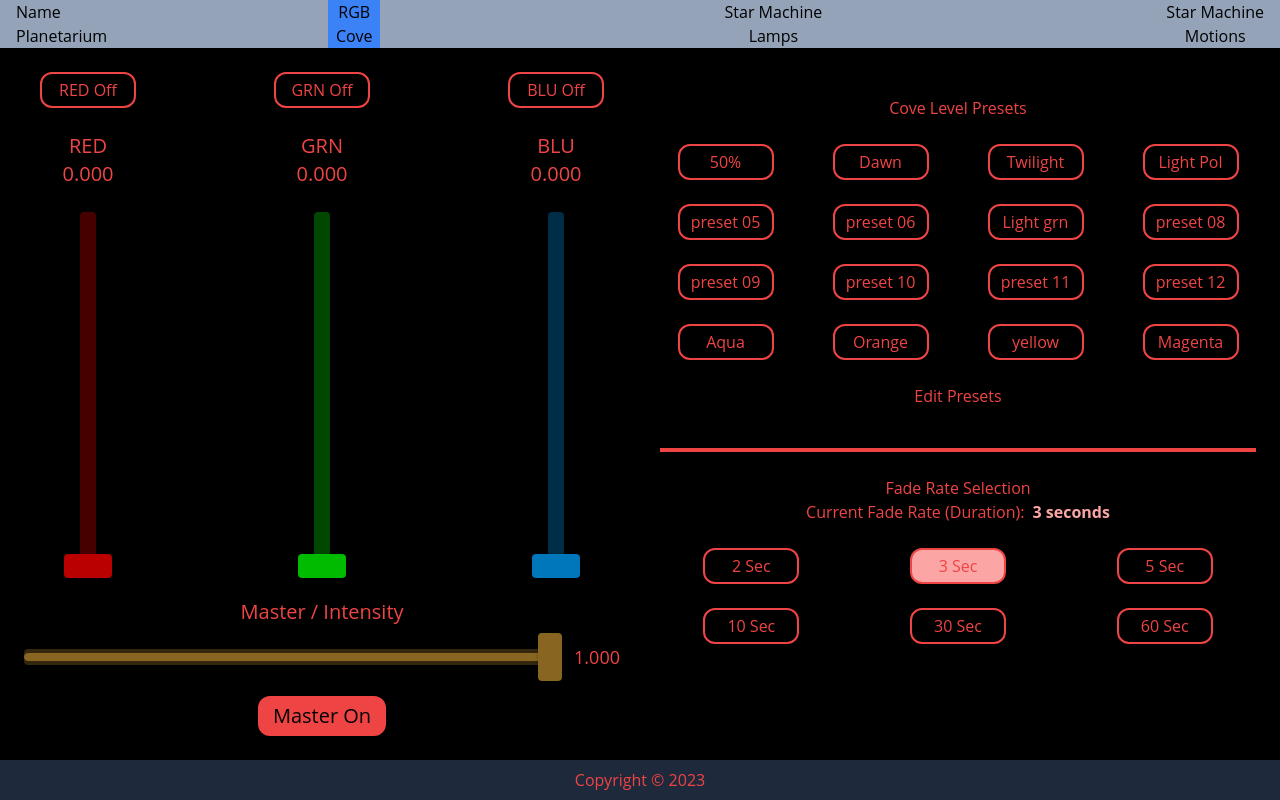
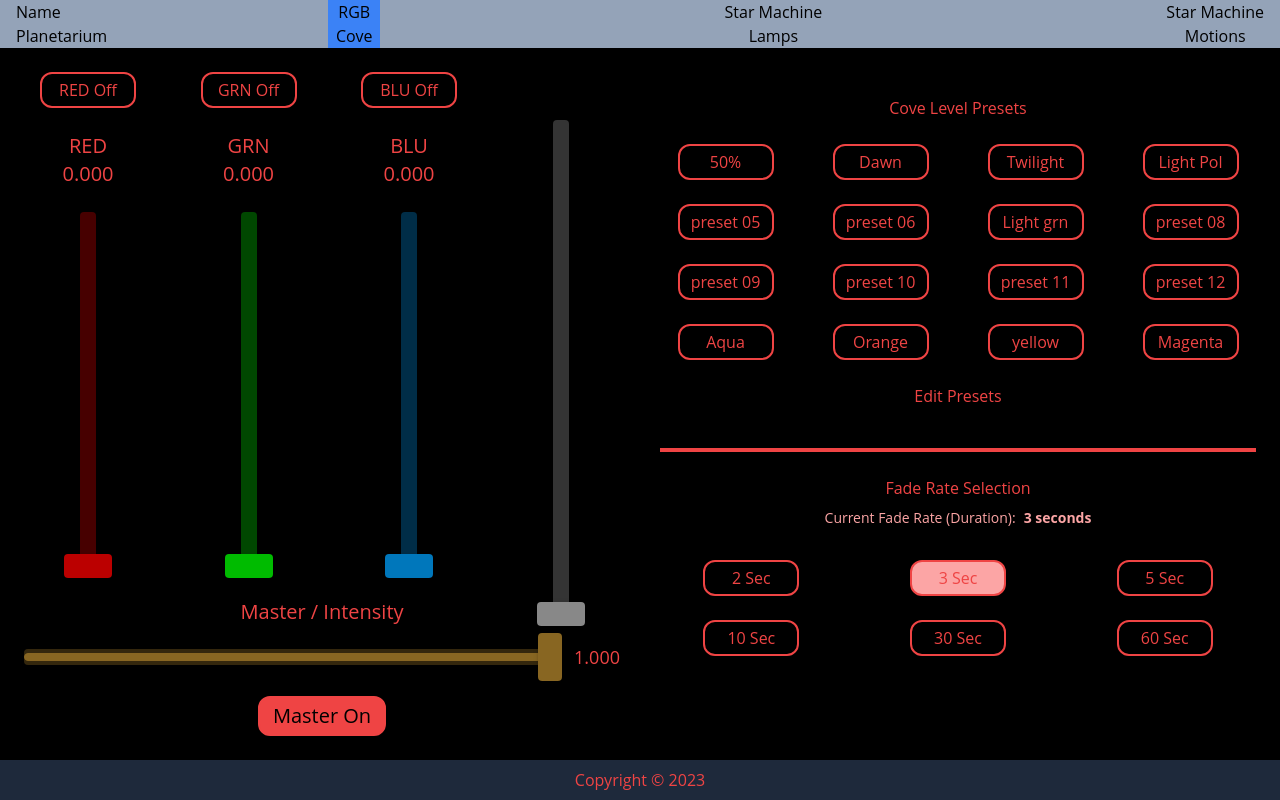
Before and after one commit to CelestialCoyote/react-hercules-chromacove, a React (Create React App) app in the folder frontend/: page /rgbcove in a window 1280 px wide. Built offline with nearby package versions, Linux system fonts and the light colour scheme.

Commit message:
adding white to control

```diff
--- a/frontend/src/Components/FadeRateSelect.jsx
+++ b/frontend/src/Components/FadeRateSelect.jsx
@@ -4,17 +4,17 @@ export default function FadeRateSelect({ duration, setDuration }) {
 	return (
 		<div className="border-red-500 text-red-500 border-t-4 mt-10">
 
-			<h3 className="text-center mt-6">
+			<h3 className="text-center mt-6 mb-2">
 				Fade Rate Selection
 			</h3>
 
 			<div className="flex flex-col">
-				<div className="flex justify-center mb-6">
-					<h3 className="mr-2">
+				<div className="flex justify-center mb-8">
+					<h3 className="text-red-300 text-sm mr-2">
 						Current Fade Rate (Duration):
 					</h3>
 
-					<h3 className="font-bold text-red-300">
+					<h3 className="text-red-300 text-sm font-bold">
 						{duration} seconds
 					</h3>
 				</div>
--- /dev/null
+++ b/frontend/src/Components/SliderWhite.jsx
@@ -0,0 +1,169 @@
+import { useState } from 'react';
+import Slider from '@mui/material/Slider';
+import { baseAPI } from '../userConfig/baseAPI';
+
+
+export default function SliderWhite({ color, whtValue, setWhtValue, masterValue, duration }) {
+
+	const [temp, setTemp] = useState(0.000);
+
+	const debounce = (func, wait, immediate) => {
+		let timeout;
+
+		return function () {
+			let context = this;
+			let args = arguments;
+
+			let later = function () {
+				timeout = null;
+				if (!immediate) func.apply(context, args);
+			};
+
+			let callNow = immediate && !timeout;
+
+			clearTimeout(timeout);
+			timeout = setTimeout(later, wait);
+			if (callNow) func.apply(context, args);
+		};
+	};
+
+	const sendColorData = (currentValue, isSlider) => {
+		const data = [];
+		let channelDuration = 0.01;
+
+		if (isSlider)
+			channelDuration = 0.01;
+		else
+			channelDuration = duration;
+
+		data.push({
+			"duration": channelDuration
+		});
+
+		try {
+			baseAPI.post('colorChange', data)
+				.then((res) => {
+					console.log(JSON.stringify(res.data));
+				});
+		} catch (error) {
+			console.log('Update color channel failed.', error);
+		};
+	};
+
+	// const handleColorChange = (event) => {
+	// 	updateChannelState(channelState.id, event.target.value);
+
+	// 	if (event.target.value === 0.000) setTemp(0);
+
+	// 	sendColorData(event.target.value, true);
+	// };
+
+	// const handleToggleButton = () => {
+	// 	let newLevel;
+	// 	if (channelState.value > 0.000) {
+	// 		setTemp(channelState.value);
+	// 		updateChannelState(channelState.id, 0.000);
+	// 		newLevel = 0.000;
+	// 	} else {
+	// 		if (temp === 0.000) {
+	// 			setTemp(1.000);
+	// 			updateChannelState(channelState.id, 1.000);
+	// 			newLevel = 1.000;
+	// 		} else {
+	// 			updateChannelState(channelState.id, temp);
+	// 			newLevel = temp;
+	// 		}
+	// 	}
+
+	// 	sendColorData(newLevel);
+	// };
+
+	const toggleButton = "bg-black border-red-500 border-2 text-red-500 text-md rounded-xl p-1 w-24 hover:border-red-300 hover:text-red-300";
+	const toggleButtonOn = "bg-red-500 border-red-500 border-2 text-black rounded-xl p-1 w-24 hover:bg-red-300 hover:border-red-300";
+
+	return (
+
+		<div className="rgbw-slider-container">
+
+			<div className="fade-buttons">
+
+				<button
+					className="cove-button wht-button"
+					onClick={() => {
+						//setWhtValue(1.000);
+						// handleButtonChange(
+						// 	[
+						// 		{ "red": -1 },
+						// 		{ "grn": -1 },
+						// 		{ "blu": -1 },
+						// 		{ "wht": 1.000 },
+						// 		{ "master": masterValue },
+						// 		{ "duration": duration }
+						// 	])
+					}}
+				>
+					Wht On
+				</button>
+
+				<button
+					className="cove-button wht-button"
+					onClick={() => {
+						// setWhtValue(0.000);
+						// handleButtonChange(
+						// 	[
+						// 		{ "red": -1 },
+						// 		{ "grn": -1 },
+						// 		{ "blu": -1 },
+						// 		{ "wht": 0.000 },
+						// 		{ "master": masterValue },
+						// 		{ "duration": duration }
+						// 	])
+					}}
+				>
+					Wht Off
+				</button>
+
+			</div>
+
+			<label
+				className="slider-label slider-wht"
+			>
+				Wht<br />{whtValue.toFixed(3)}
+			</label>
+
+			<Slider
+				sx={{
+					color: "#888888",
+					height: "100%",
+					'& .MuiSlider-thumb': {
+						borderRadius: '0.25rem',
+						height: "1.5rem",
+						width: "3.0rem"
+					},
+					'& .MuiSlider-rail': {
+						borderRadius: '0.25rem',
+						width: "1.0rem"
+					},
+					'& .MuiSlider-track': {
+						width: "0.5rem"
+					},
+					'& input[type="range"]': {
+						WebkitAppearance: 'slider-vertical',
+					},
+				}}
+				orientation="vertical"
+				defaultValue={0.000}
+				min={0.000}
+				max={1.000}
+				step={0.001}
+				value={whtValue}
+				onChange={(e) => {
+					setWhtValue(e.target.value);
+					//handleSliderChange();
+				}}
+			/>
+
+		</div>
+
+	);
+};
--- a/frontend/src/pages/RGBCove/RGBCove.jsx
+++ b/frontend/src/pages/RGBCove/RGBCove.jsx
@@ -1,6 +1,7 @@
 import { useState } from 'react';
 import SliderVertical from '../../components/SliderVertical';
 import SliderMaster from '../../components/SliderMaster';
+import SliderWhite from '../../components/SliderWhite';
 import CovePresetButtons from '../../components/CovePresetButtons';
 import FadeRateSelect from '../../components/FadeRateSelect';
 import rgbChannels from '../../userConfig/channels.json'
@@ -9,6 +10,7 @@ import Presets from '../../userConfig/presets.json';
 
 export default function RGBCove() {
 	const [rgbState, setRGBState] = useState(rgbChannels);
+	const [whtValue, setWhtValue] = useState(0.000);
 	const [masterValue, setMasterValue] = useState(1.000);
 	const [duration, setDuration] = useState(3);
 	const [presets, setPresets] = useState(Presets);
@@ -32,10 +34,18 @@ export default function RGBCove() {
 							duration={duration}
 						/>
 					)}
+
+					<SliderWhite
+						color="#999999"
+						whtValue={whtValue}
+						setWhtValue={setWhtValue}
+						setMasterValue={setMasterValue}
+						masterValue={masterValue}
+						duration={duration}
+					/>
 				</div>
 
 				<div className="flex flex-col mt-4">
-
 					<SliderMaster
 						color="#886622"
 						rgbChannels={rgbState}
@@ -43,7 +53,6 @@ export default function RGBCove() {
 						masterValue={masterValue}
 						duration={duration}
 					/>
-
 				</div>
 
 			</div>
```
